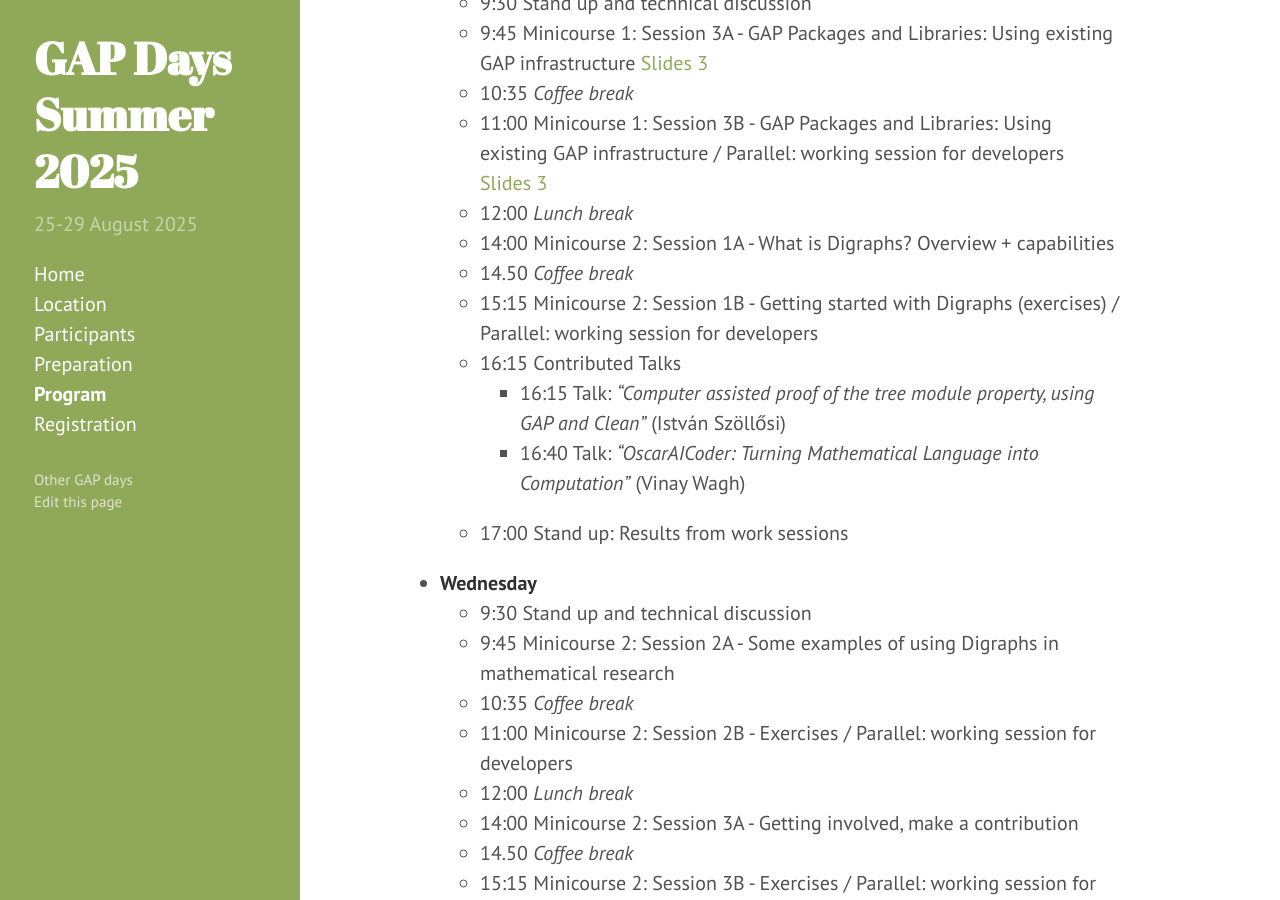
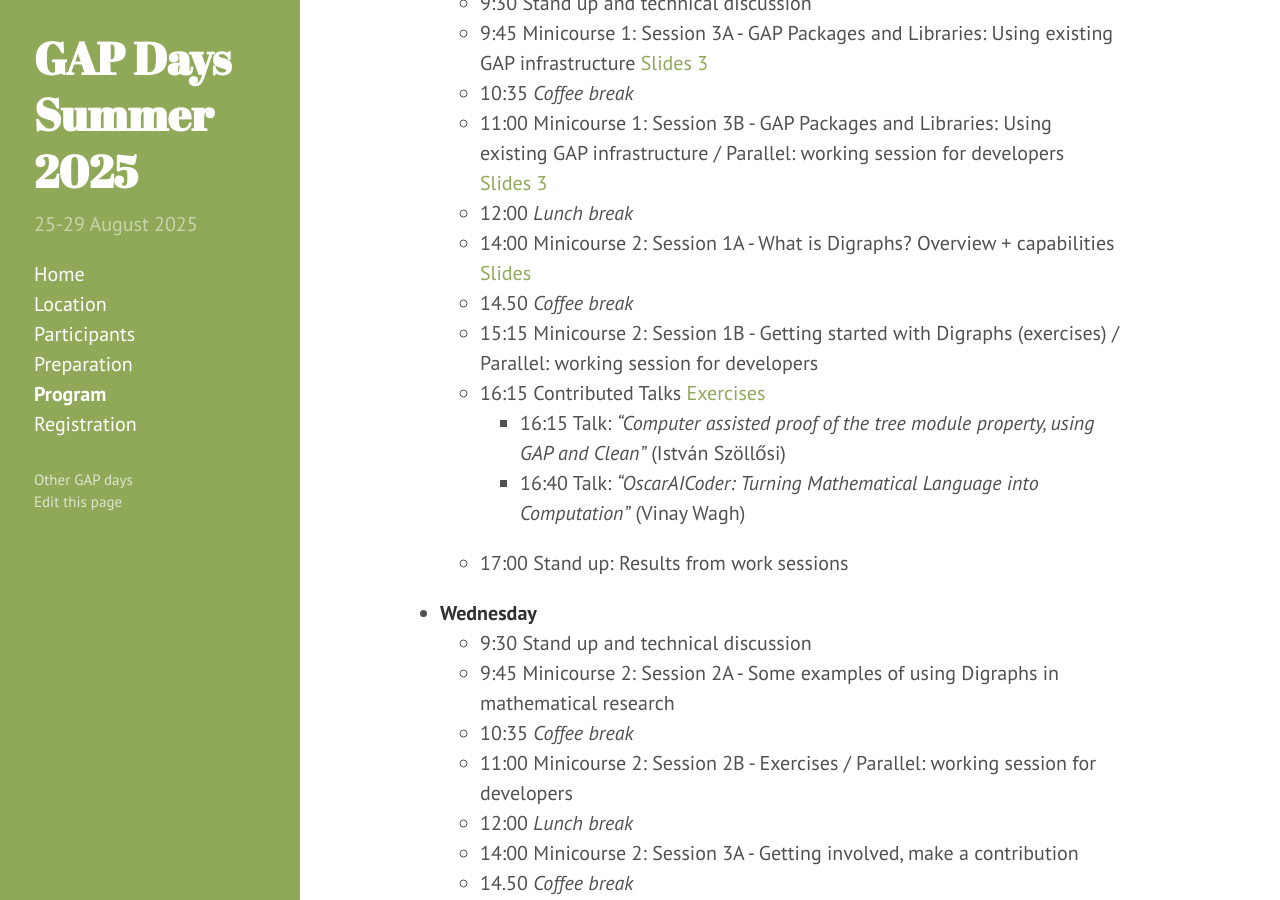
Before and after one commit to gapdays/gapdays2025-summer, a Jekyll site: the page built from program.md, in a window 1280 px wide and 900 px high, scrolled down 2027 px. Built offline with Jekyll 4.4.1, drawn with Linux system fonts in a browser that asks for light colours.

Commit message:
update intro slides and add digraphs slides

```diff
--- a/program.md
+++ b/program.md
@@ -82,10 +82,10 @@ The schedule is subject to further changes.
   - 10:35 *Coffee break*
   - 11:00 Minicourse 1: Session 3B - GAP Packages and Libraries: Using existing GAP infrastructure / Parallel: working session for developers [Slides 3](https://www.gapdays.de/gapdays2025-summer/introEx3.pdf)
   - 12:00 *Lunch break*
-  - 14:00 Minicourse 2: Session 1A - What is Digraphs? Overview + capabilities
+  - 14:00 Minicourse 2: Session 1A - What is Digraphs? Overview + capabilities [Slides](https://www.gapdays.de/gapdays2025-summer/digraphsLecture.pdf)
   - 14.50 *Coffee break*
   - 15:15 Minicourse 2: Session 1B - Getting started with Digraphs (exercises) / Parallel: working session for developers
-  - 16:15 Contributed Talks
+  - 16:15 Contributed Talks [Exercises](https://www.gapdays.de/gapdays2025-summer/digraphsEx.pdf)
     - 16:15 Talk: *"Computer assisted proof of the tree module property, using GAP and Clean"* (István Szöllősi)
     - 16:40 Talk: *"OscarAICoder: Turning Mathematical Language into Computation"* (Vinay Wagh)
   - 17:00 Stand up: Results from work sessions
```
Also changed, not shown: 5 other files.
